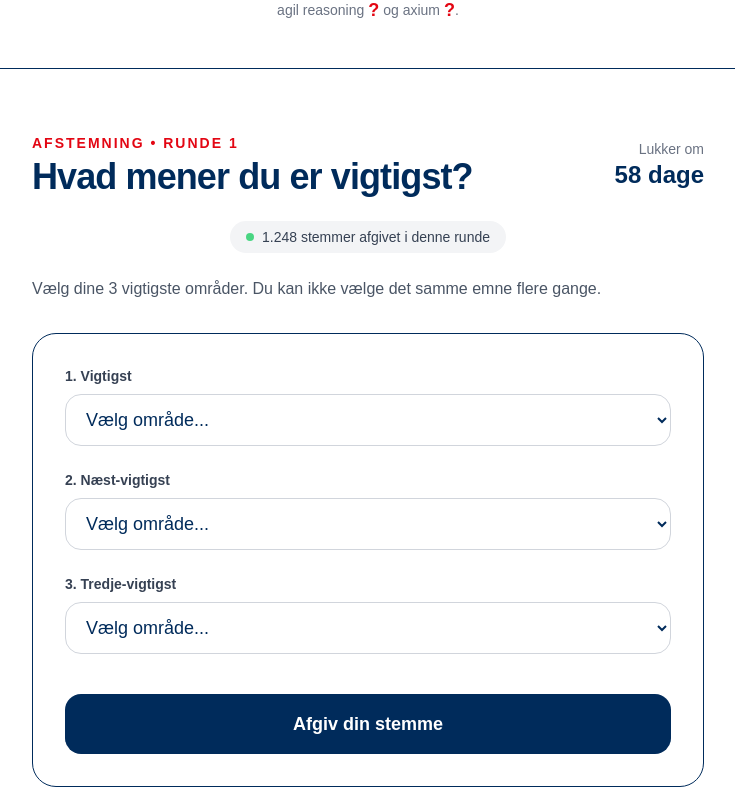
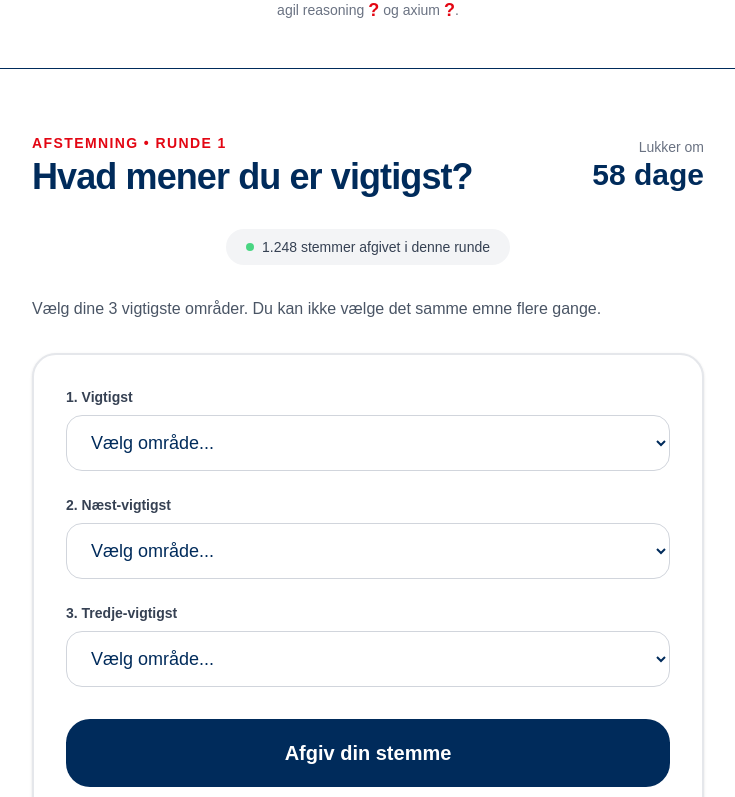
Before and after one commit to synlighed-nu/synlighed-nu-clean, a Next.js app: page / in a window 1280 px wide. Shown: the part 783-1580 px from the top of the page, without its empty margins (272-1007 px from the left). Built offline with nearby package versions, Linux system fonts and the light colour scheme.

Commit message:
Update _VotingSection.tsx

```diff
--- a/app/components/_VotingSection.tsx
+++ b/app/components/_VotingSection.tsx
@@ -17,7 +17,6 @@ export default function VotingSection() {
   const [selection2, setSelection2] = useState('');
   const [selection3, setSelection3] = useState('');
 
-  // Hjælpefunktion til at filtrere allerede valgte emner
   const getAvailableOptions = (exclude1: string, exclude2: string, exclude3: string) => {
     return areas.filter(area =>
       area !== exclude1 && area !== exclude2 && area !== exclude3
@@ -31,42 +30,44 @@ export default function VotingSection() {
       return;
     }
     console.log("Stemmer afgivet:", { selection1, selection2, selection3 });
-    alert("Tak for din stemme! (Dette er demo – i rigtig version gemmes den anonymt)");
+    alert("Tak for din stemme! (Demo – i den rigtige version gemmes den anonymt)");
   };
 
   return (
     <div id="afstemning" className="max-w-5xl mx-auto px-6 py-16 border-t bg-white">
       <div className="max-w-2xl mx-auto">
-        <div className="flex items-center justify-between mb-6">
+        <div className="flex flex-col md:flex-row md:items-center justify-between mb-8 gap-4">
           <div>
-            <div className="text-[#E30613] font-semibold tracking-[2px] text-sm mb-1">AFSTEMNING • RUNDE 1</div>
+            <div className="text-[#E30613] font-semibold tracking-widest text-sm mb-1">AFSTEMNING • RUNDE 1</div>
             <h2 className="text-4xl font-bold tracking-tight">Hvad mener du er vigtigst?</h2>
           </div>
           <div className="text-right">
             <div className="text-sm text-gray-500">Lukker om</div>
-            <div className="text-2xl font-semibold text-[#002B5B]">58 dage</div>
+            <div className="text-3xl font-semibold text-[#002B5B]">58 dage</div>
           </div>
         </div>
 
-        <div className="flex justify-center mb-6">
-          <div className="inline-flex items-center gap-2 bg-gray-100 px-4 py-1.5 rounded-full">
+        <div className="flex justify-center mb-8">
+          <div className="inline-flex items-center gap-2 bg-gray-100 px-5 py-2 rounded-3xl">
             <div className="w-2 h-2 bg-green-500 rounded-full animate-pulse"></div>
             <span className="text-sm font-medium text-gray-700">1.248 stemmer afgivet i denne runde</span>
           </div>
         </div>
 
-        <p className="text-gray-600 mb-8">Vælg dine 3 vigtigste områder. Du kan ikke vælge det samme emne flere gange.</p>
+        <p className="text-gray-600 mb-8 text-center md:text-left">
+          Vælg dine 3 vigtigste områder. Du kan ikke vælge det samme emne flere gange.
+        </p>
 
-        <div className="bg-white border rounded-3xl p-8">
-          <form onSubmit={handleSubmit} className="space-y-6">
-
+        <div className="bg-white border-2 border-gray-200 rounded-3xl p-8 shadow-sm">
+          <form onSubmit={handleSubmit} className="space-y-8">
+            <div className="space-y-6">
               {/* 1. Vigtigst */}
               <div>
                 <label className="block text-sm font-semibold text-gray-700 mb-2">1. Vigtigst</label>
                 <select
                   value={selection1}
                   onChange={(e) => setSelection1(e.target.value)}
-                className="w-full border border-gray-300 rounded-2xl px-4 py-3.5 text-lg focus:outline-none focus:ring-2 focus:ring-[#002B5B]"
+                  className="w-full border border-gray-300 rounded-2xl px-5 py-4 text-lg focus:outline-none focus:border-[#002B5B]"
                 >
                   <option value="">Vælg område...</option>
                   {getAvailableOptions(selection2, selection3, '').map(area => (
@@ -81,7 +82,7 @@ export default function VotingSection() {
                 <select
                   value={selection2}
                   onChange={(e) => setSelection2(e.target.value)}
-                className="w-full border border-gray-300 rounded-2xl px-4 py-3.5 text-lg focus:outline-none focus:ring-2 focus:ring-[#002B5B]"
+                  className="w-full border border-gray-300 rounded-2xl px-5 py-4 text-lg focus:outline-none focus:border-[#002B5B]"
                 >
                   <option value="">Vælg område...</option>
                   {getAvailableOptions(selection1, selection3, '').map(area => (
@@ -96,7 +97,7 @@ export default function VotingSection() {
                 <select
                   value={selection3}
                   onChange={(e) => setSelection3(e.target.value)}
-                className="w-full border border-gray-300 rounded-2xl px-4 py-3.5 text-lg focus:outline-none focus:ring-2 focus:ring-[#002B5B]"
+                  className="w-full border border-gray-300 rounded-2xl px-5 py-4 text-lg focus:outline-none focus:border-[#002B5B]"
                 >
                   <option value="">Vælg område...</option>
                   {getAvailableOptions(selection1, selection2, '').map(area => (
@@ -104,10 +105,11 @@ export default function VotingSection() {
                   ))}
                 </select>
               </div>
+            </div>
 
             <button
               type="submit"
-              className="mt-4 w-full bg-[#002B5B] hover:bg-[#001f3d] text-white py-4 rounded-2xl font-semibold text-lg transition active:scale-[0.985]"
+              className="w-full bg-[#002B5B] hover:bg-[#001f3d] text-white py-5 rounded-3xl font-semibold text-xl transition active:scale-95"
             >
               Afgiv din stemme
             </button>
```
Lines whose indentation alone changed are shown as unchanged.
